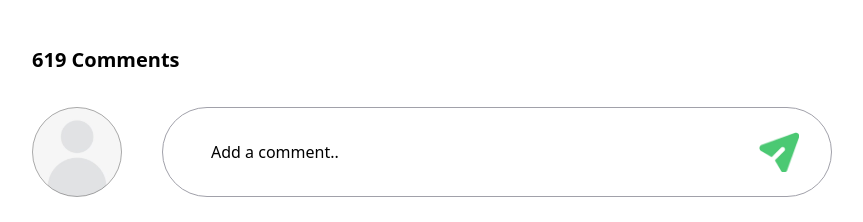
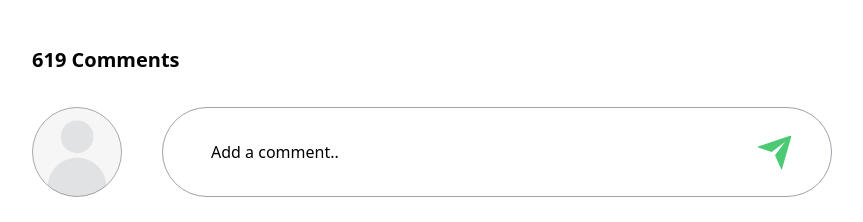
Before and after one commit to Abhishek-Baraik/ai-arbitrage, a React (Vite) app: page / in a window 1280 px wide. Shown: the part 3700-3922 px from the top of the page, without its empty margins (208-1071 px from the left). Built offline with nearby package versions, Linux system fonts and the light colour scheme.

Commit message:
arrow added

```diff
--- a/src/components/Comments.jsx
+++ b/src/components/Comments.jsx
@@ -1,4 +1,5 @@
 import React from 'react'
+import { RiSendPlaneFill } from "react-icons/ri";
 
 const Comments = () => {
 
@@ -10,7 +11,7 @@ const Comments = () => {
         <div className='border-[1px] border-zinc-400 rounded-full w-full justify-between flex items-center px-4 sm:px-8'>
         <input type="text" className='focus:border-0 outline-none ml-4 placeholder:text-black placeholder:text-[16px]' placeholder='Add a comment..' />
           <a href='#contact'>
-            <img src="send-message-arrow.webp" className='w-[50px] sm:w-[40px]' alt="" />
+          <RiSendPlaneFill className='text-primaryColor scale-150 lg:scale-[2.5] lg:mr-4'/>
           </a>
         </div>
       </div>
```
